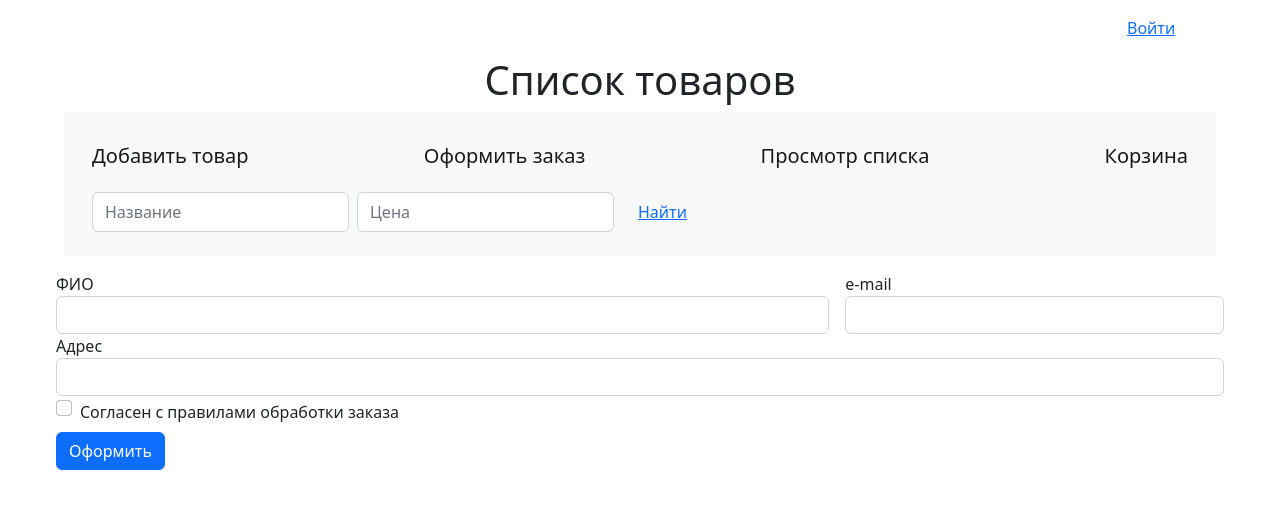
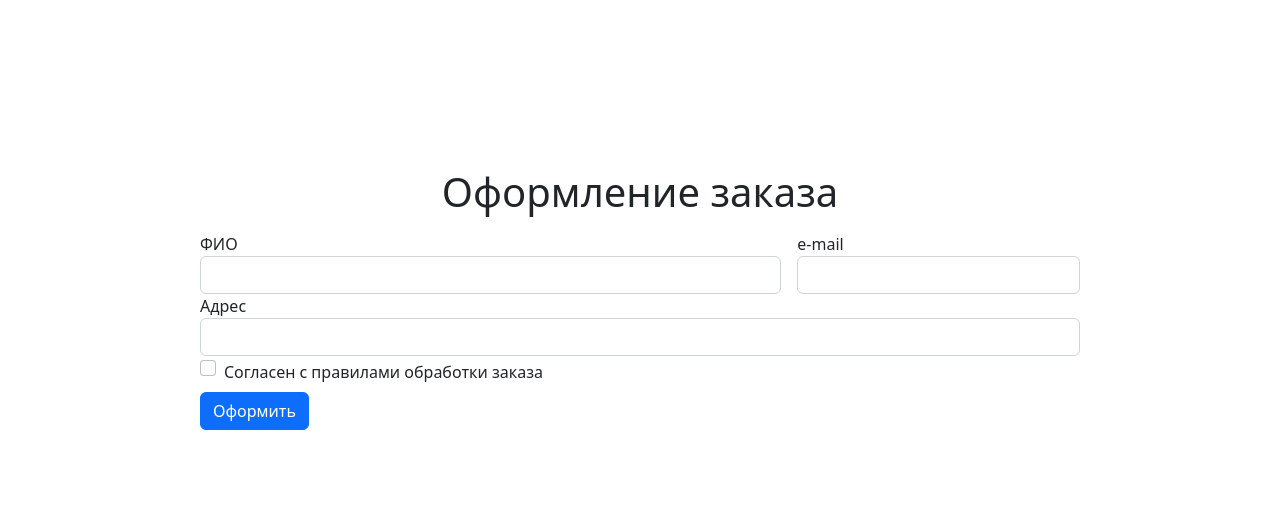
Before and after one commit to annakon/otus-vue-baklikova, a Vue app: page /order in a window 1280 px wide. Shown: the top 508 px of the page. Built offline with nearby package versions, Linux system fonts and the light colour scheme.

Commit message:
переместила офрмление заказа

```diff
--- a/src/App.vue
+++ b/src/App.vue
@@ -4,14 +4,13 @@ import Login from '@/components/login/login.vue';
 </script>
 
 <template>
-  <div v-if="$route.name !== 'login'">
+  <div v-if="$route.name !== 'login' & $route.name !== 'order'">
     <header>
       <Login></Login>
       <h1>Cписок товаров</h1>
       <nav class="navbar navbar-light bg-light">
         <div class="container-fluid">
           <router-link to="/add" class="navbar-brand">Добавить товар</router-link>
-          <router-link to="/order" class="navbar-brand">Оформить заказ</router-link>
           <router-link to="/" class="navbar-brand">Просмотр списка</router-link>
           <router-link to="/cart" class="navbar-brand">Корзина</router-link>
           <search-form></search-form>
--- a/src/components/cart/cart.vue
+++ b/src/components/cart/cart.vue
@@ -1,6 +1,7 @@
 <template>
   <GoodsItemCart v-for="item in cart" :key="item.id" :cart="item"> </GoodsItemCart>
   <button @click="clearCart" class="btn btn-primary" type="button">Очистить корзину</button>
+  <router-link to="/order" class="btn btn-primary">Оформить заказ</router-link>
 </template>
 
 <script setup>
--- a/src/components/form/orderForm.vue
+++ b/src/components/form/orderForm.vue
@@ -1,5 +1,6 @@
 <template>
   <Form class="row g-3" @submit="onSubmit" :validation-schema="schema">
+    <h1>Оформление заказа</h1>
     <div class="col-md-8">
       <label for="nameGoods">ФИО</label>
       <field name="FIO" type="text" class="form-control" id="nameGoods" v-model="nameNew" />
@@ -72,7 +73,7 @@ const schema = {
   margin: 0;
 }
 form {
-  margin: 1rem;
+  margin: 10rem;
 }
 span {
   display: block;
@@ -80,4 +81,8 @@ span {
   margin-top: 0.25rem;
   color: #dc3545;
 }
+h1 {
+  text-align: center;
+  margin-bottom: 1rem;
+}
 </style>
```
